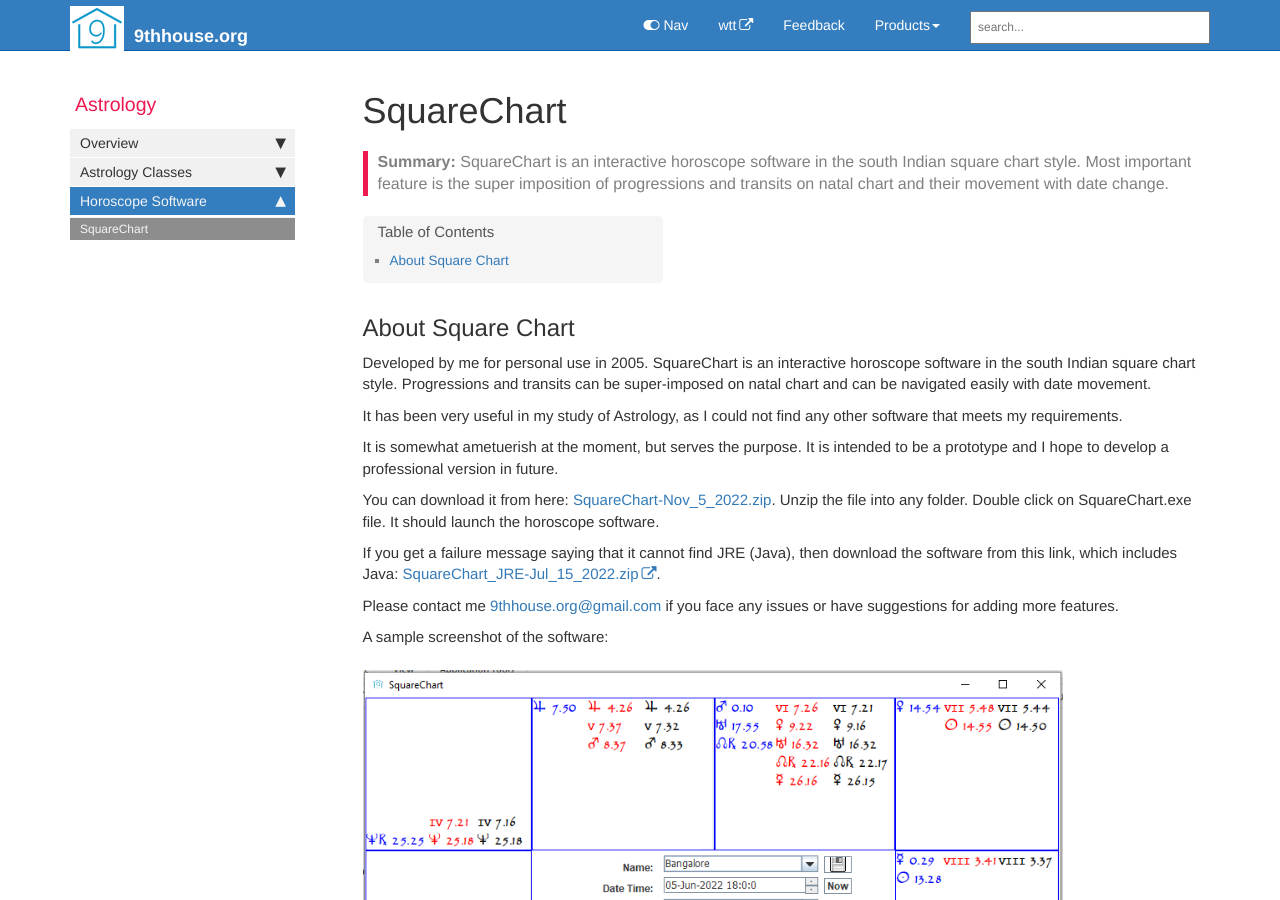
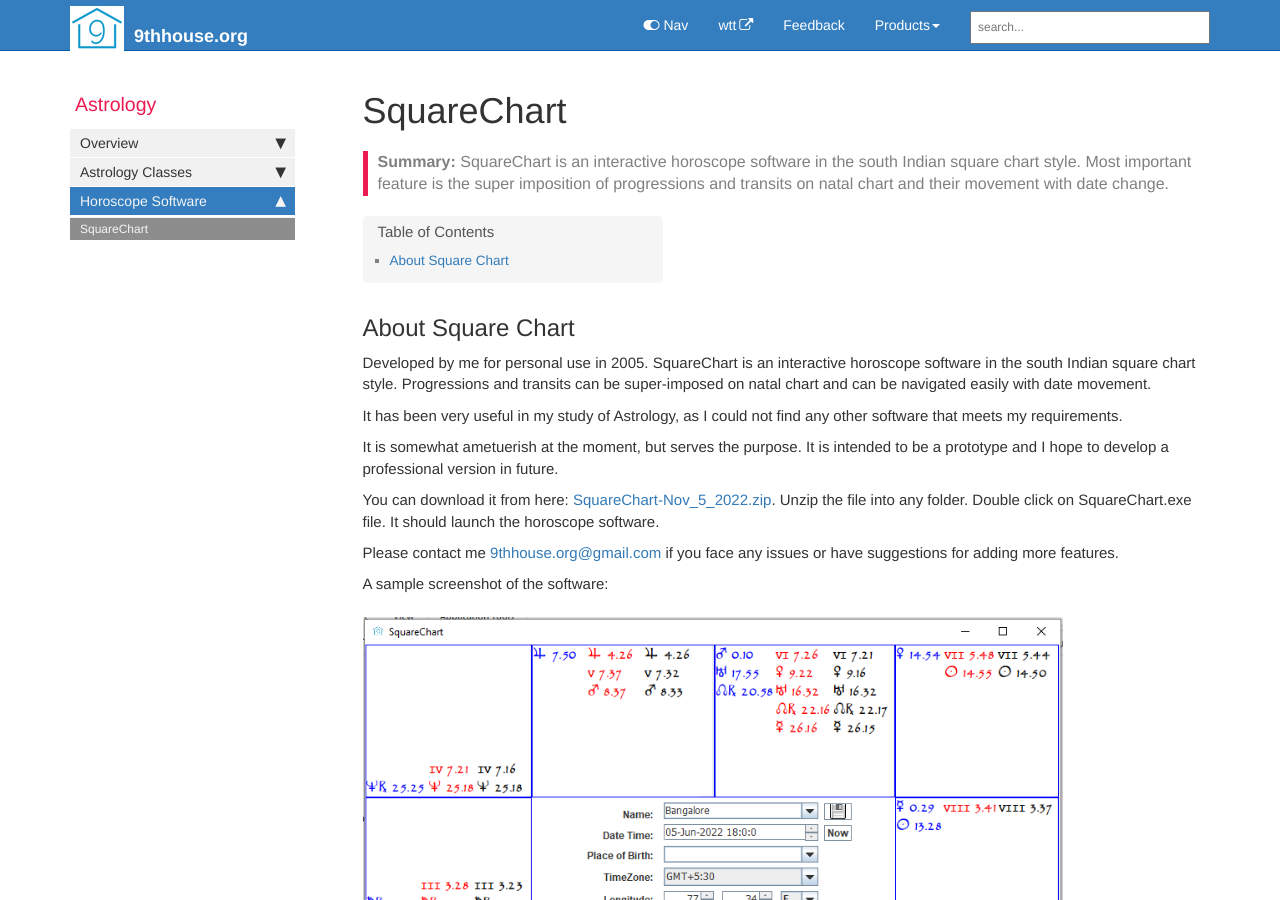
Before and after one commit to vadavalli/9th, a Jekyll site: the page built from pages/mydoc/mydoc_squarechart.md, in a window 1280 px wide and 900 px high. Built offline with Jekyll 4.4.1, drawn with Linux system fonts in a browser that asks for light colours; comment, search, counter and statistics services are not loaded.

Commit message:
Update mydoc_squarechart.md

```diff
--- a/pages/mydoc/mydoc_squarechart.md
+++ b/pages/mydoc/mydoc_squarechart.md
@@ -15,10 +15,8 @@ It has been very useful in my study of Astrology, as I could not find any other
 
 It is somewhat ametuerish at the moment, but serves the purpose. It is intended to be a prototype and I hope to develop a professional version in future.
 
-You can download it from here: [SquareChart-Nov_5_2022.zip](downloads/SquareChart-Jul_15_2022.zip).
+You can download it from here: [SquareChart-Nov_5_2022.zip](downloads/SquareChart-Nov_5_2022.zip).
 Unzip the file into any folder. Double click on SquareChart.exe file. It should launch the horoscope software.
-
-If you get a failure message saying that it cannot find JRE (Java), then download the software from this link, which includes Java: [SquareChart_JRE-Jul_15_2022.zip](https://drive.google.com/file/d/1QxjdnlAyddzpv3GxGRs1m4xmuUX8DshW/view?usp=sharing).
 
 Please contact me [9thhouse.org@gmail.com](mailto: 9thhouse.org@gmail.com) if you face any issues or have suggestions for adding more features.
 
```
